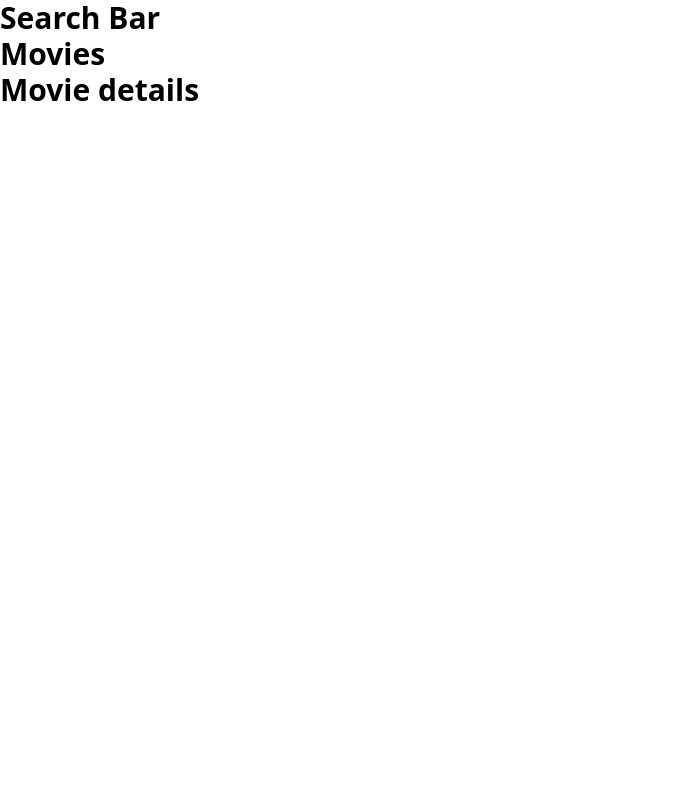
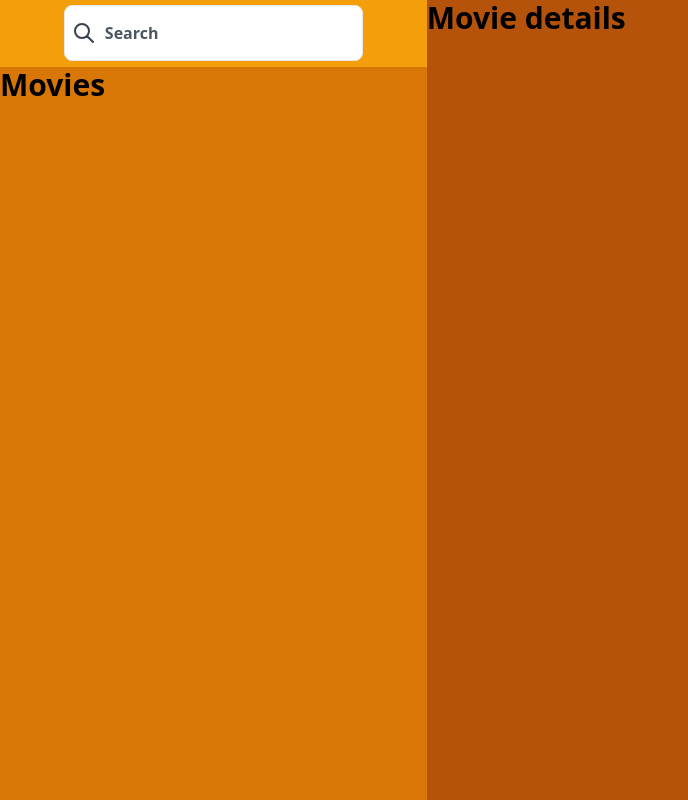
Before and after one commit to mhmdmrabet/whichmovie, a React (Vite) app: page / in a window 1280 px wide. Shown: the whole page, without its empty margins (0-688 px from the left). Built offline with nearby package versions, Linux system fonts and the light colour scheme.

Commit message:
Add style for Search Component

```diff
--- a/src/Components/Movies.tsx
+++ b/src/Components/Movies.tsx
@@ -1,6 +1,6 @@
 export const Movies = (): JSX.Element => {
   return (
-    <div>
+    <div className="bg-amber-600 basis-11/12">
       <h2>Movies</h2>
     </div>
   );
--- a/src/Components/SearchBar.tsx
+++ b/src/Components/SearchBar.tsx
@@ -1,7 +1,31 @@
 export const SearchBar = (): JSX.Element => {
   return (
-    <div>
-      <h2>Search Bar</h2>
+    <div className="bg-amber-500 basis-1/12 flex items-center justify-center">
+      <form action="" className="">
+        <div className="relative text-gray-700">
+          <input
+            className="w-full h-14 pl-10 pr-3 text-base placeholder-gray-600 border rounded-lg focus:shadow-outline"
+            type="text"
+            placeholder="Search"
+          />
+          <div className="absolute inset-y-0 left-0 flex items-center px-2 pointer-events-none">
+            <svg
+              xmlns="http://www.w3.org/2000/svg"
+              className="h-6 w-6"
+              fill="none"
+              viewBox="0 0 24 24"
+              stroke="currentColor"
+            >
+              <path
+                strokeLinecap="round"
+                strokeLinejoin="round"
+                strokeWidth={2}
+                d="M21 21l-6-6m2-5a7 7 0 11-14 0 7 7 0 0114 0z"
+              />
+            </svg>
+          </div>
+        </div>
+      </form>
     </div>
   );
 };
--- a/src/Components/index.tsx
+++ b/src/Components/index.tsx
@@ -4,10 +4,14 @@ import { SearchBar } from './SearchBar';
 
 function App(): JSX.Element {
   return (
-    <div className="text-3xl font-bold">
-      <SearchBar />
-      <Movies />
-      <MovieDetails />
+    <div className="text-3xl font-bold flex h-screen">
+      <div className="w-1/3 flex flex-col">
+        <SearchBar />
+        <Movies />
+      </div>
+      <div className="bg-amber-700 w-2/3">
+        <MovieDetails />
+      </div>
     </div>
   );
 }
```
